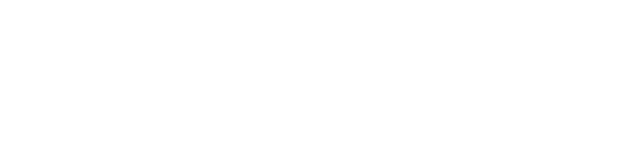
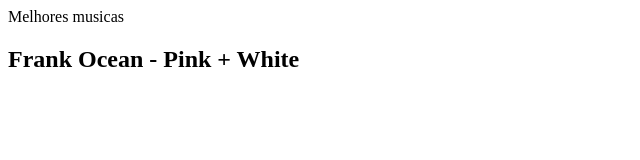
Before and after one commit to Alyne0204/lynediva, a plain HTML site: page index.html in a window 1280 px wide. Shown: the whole page, without its empty margins (0-640 px from the left). Drawn offline with Linux system fonts and the light colour scheme.

Commit message:
continuacao

```diff
--- a/index.html
+++ b/index.html
@@ -7,6 +7,14 @@
     <link rel="stylesheet href="style.css">
 </head>
 <body>
+    <section class="chamada." >
+        <div class="chamada-texto">
+            <header>Melhores musicas</header>
+            <h1>Frank Ocean - Pink + White</h1>
+        </div>
+        </div>
 
+
+    </section>
 </body>
 </html>
```
